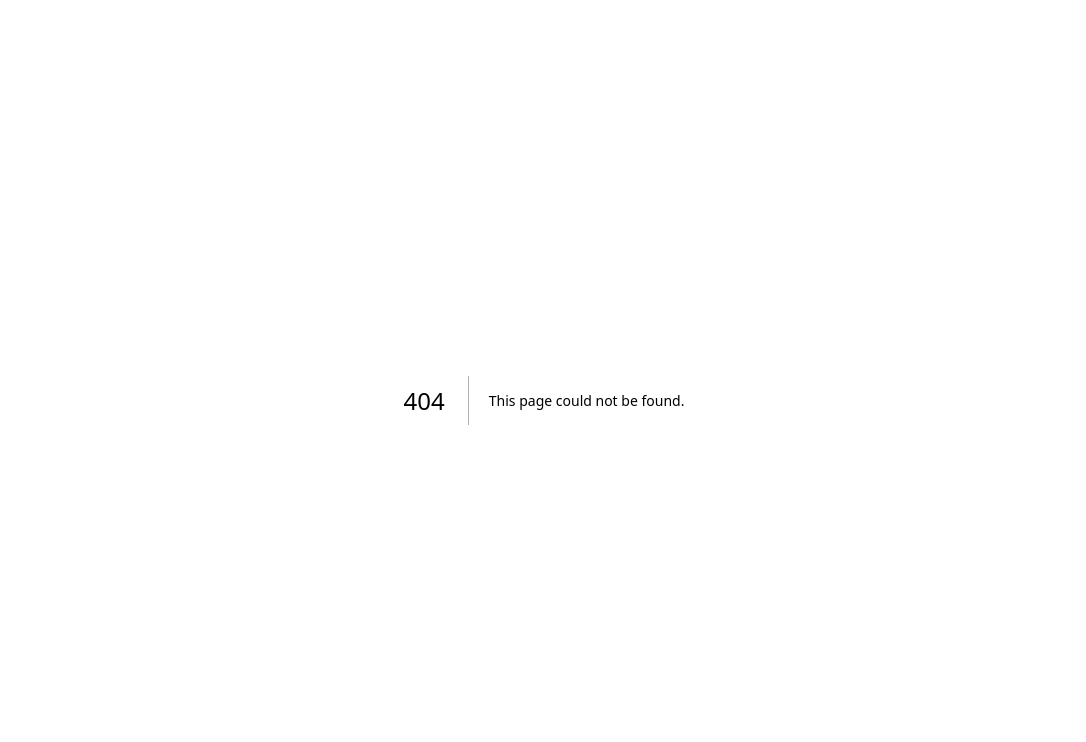
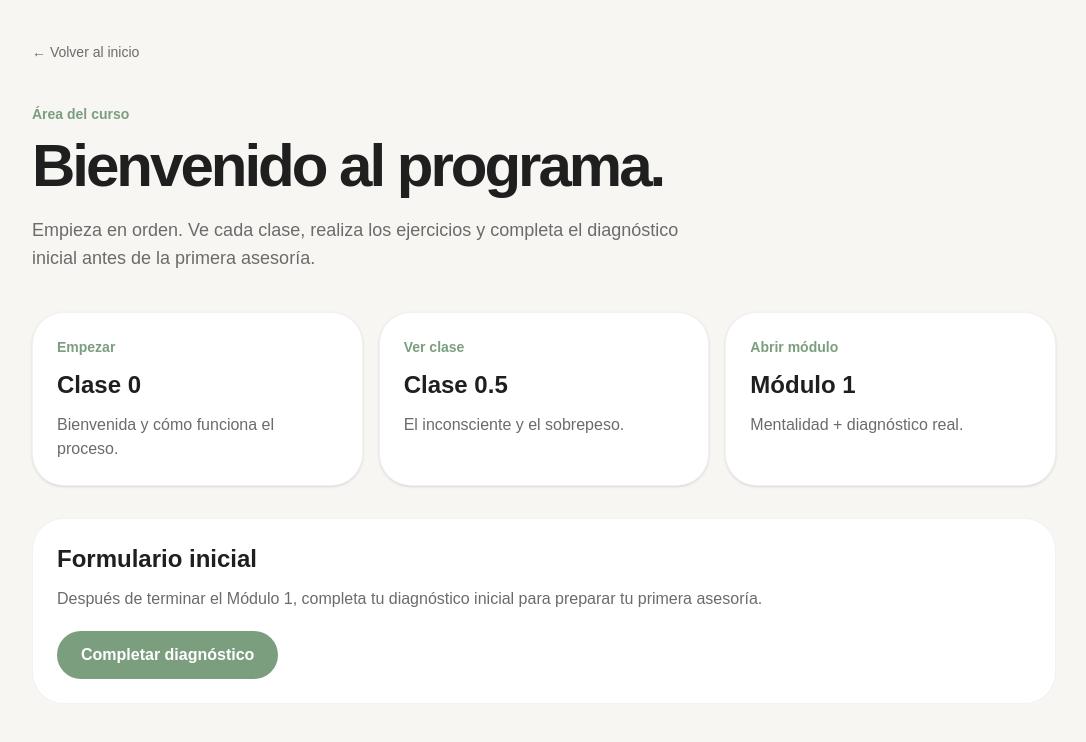
Before and after one commit to josecamilo1111/mi-web, a Next.js app: page /curso in a window 1280 px wide. Before the commit this address had no page. Shown: the top 742 px of the page, without its empty margins (96-1182 px from the left). Built offline with nearby package versions, Linux system fonts and the light colour scheme.

Commit message:
agrego area del curso

```diff
--- /dev/null
+++ b/app/curso/clase-0/page.tsx
@@ -0,0 +1,44 @@
+export default function Clase0() {
+  return (
+    <main className="min-h-screen bg-[#F7F6F2] text-[#1F1F1F] px-5 py-10">
+      <div className="mx-auto max-w-4xl">
+        <a href="/curso" className="text-sm text-[#6B6B6B]">
+          ← Volver al curso
+        </a>
+
+        <section className="py-8">
+          <p className="text-sm font-semibold text-[#7A9E7E] mb-3">
+            Clase 0
+          </p>
+
+          <h1 className="text-4xl md:text-5xl font-semibold tracking-[-0.04em] mb-4">
+            Bienvenida: cómo funciona este proceso
+          </h1>
+
+          <p className="text-[#6B6B6B] text-lg">
+            Aquí entenderás cómo usar el curso, el acompañamiento,
+            WhatsApp y las asesorías.
+          </p>
+        </section>
+
+        <div className="bg-white rounded-[2rem] p-4 shadow-sm border border-black/5">
+          <iframe
+            className="w-full aspect-video rounded-[1.5rem]"
+            src="https://www.youtube.com/embed/BOui673zCNo"
+            title="Clase 0"
+            allowFullScreen
+          />
+        </div>
+
+        <div className="mt-8 flex justify-end">
+          <a
+            href="/curso/clase-05"
+            className="rounded-full bg-[#7A9E7E] text-white px-6 py-3 font-semibold"
+          >
+            Continuar →
+          </a>
+        </div>
+      </div>
+    </main>
+  );
+}
--- /dev/null
+++ b/app/curso/clase-05/page.tsx
@@ -0,0 +1,52 @@
+export default function Clase05() {
+  return (
+    <main className="min-h-screen bg-[#F7F6F2] text-[#1F1F1F] px-5 py-10">
+      <div className="mx-auto max-w-4xl">
+        <a href="/curso" className="text-sm text-[#6B6B6B]">
+          ← Volver al curso
+        </a>
+
+        <section className="py-8">
+          <p className="text-sm font-semibold text-[#7A9E7E] mb-3">
+            Clase 0.5
+          </p>
+
+          <h1 className="text-4xl md:text-5xl font-semibold tracking-[-0.04em] mb-4">
+            El inconsciente y el sobrepeso
+          </h1>
+
+          <p className="text-[#6B6B6B] text-lg">
+            Observa qué patrones, conflictos o resistencias pueden estar influyendo en tu proceso.
+          </p>
+        </section>
+
+        <div className="bg-white rounded-[2rem] p-4 shadow-sm border border-black/5">
+          <iframe
+            className="w-full aspect-video rounded-[1.5rem]"
+            src="https://www.youtube.com/embed/axBKEBK6ux4"
+            title="Clase 0.5"
+            allowFullScreen
+          />
+        </div>
+
+        <section className="mt-8 bg-white rounded-[2rem] p-6 border border-black/5">
+          <h2 className="text-2xl font-semibold mb-3">
+            Reflexión antes de avanzar
+          </h2>
+          <p className="text-[#6B6B6B]">
+            No necesitas resolver todo aquí. Solo empieza a observar qué parte de esto resuena contigo.
+          </p>
+        </section>
+
+        <div className="mt-8 flex justify-end">
+          <a
+            href="/curso/modulo-1"
+            className="rounded-full bg-[#7A9E7E] text-white px-6 py-3 font-semibold"
+          >
+            Ir al Módulo 1 →
+          </a>
+        </div>
+      </div>
+    </main>
+  );
+}
--- /dev/null
+++ b/app/curso/modulo-1/page.tsx
@@ -0,0 +1,102 @@
+const videos = [
+  [
+    'Video 1',
+    'No cambies nada todavía',
+    'https://www.youtube.com/embed/seDP0bMiA94',
+  ],
+  [
+    'Video 2',
+    'Cómo registrar lo que comes',
+    'https://www.youtube.com/embed/5Vu6rJ-AaSk',
+  ],
+  [
+    'Video 3',
+    'Cómo tomar medidas',
+    'https://www.youtube.com/embed/ojnu90wSglo',
+  ],
+  [
+    'Video 4',
+    'Cómo interpretar tus datos',
+    'https://www.youtube.com/embed/HgbDQD-JLew',
+  ],
+  [
+    'Video 5',
+    'Cómo usar ChatGPT dentro del proceso',
+    'https://www.youtube.com/embed/kcV1YFqU9Nw',
+  ],
+  [
+    'Video 6',
+    'Qué vamos a hacer con toda esta información',
+    'https://www.youtube.com/embed/m1VlnhmGiss',
+  ],
+];
+
+export default function Modulo1() {
+  return (
+    <main className="min-h-screen bg-[#F7F6F2] text-[#1F1F1F] px-5 py-10">
+      <div className="mx-auto max-w-5xl">
+        <a href="/curso" className="text-sm text-[#6B6B6B]">
+          ← Volver al curso
+        </a>
+
+        <section className="py-8">
+          <p className="text-sm font-semibold text-[#7A9E7E] mb-3">
+            Módulo 1
+          </p>
+
+          <h1 className="text-4xl md:text-5xl font-semibold tracking-[-0.04em] mb-4">
+            Mentalidad + diagnóstico real
+          </h1>
+
+          <p className="text-[#6B6B6B] text-lg max-w-3xl">
+            Antes de cambiar algo, primero tienes que verlo.
+            Aquí vas a registrar, medir y entender desde dónde estás empezando.
+          </p>
+        </section>
+
+        <div className="space-y-8">
+          {videos.map(([label, title, src]) => (
+            <section
+              key={src}
+              className="bg-white rounded-[2rem] p-4 md:p-6 shadow-sm border border-black/5"
+            >
+              <p className="text-sm text-[#7A9E7E] font-semibold mb-2">
+                {label}
+              </p>
+
+              <h2 className="text-2xl font-semibold mb-4">
+                {title}
+              </h2>
+
+              <iframe
+                className="w-full aspect-video rounded-[1.5rem]"
+                src={src}
+                title={title}
+                allowFullScreen
+              />
+            </section>
+          ))}
+        </div>
+
+        <section className="mt-10 bg-white rounded-[2rem] p-6 border border-black/5">
+          <h2 className="text-2xl font-semibold mb-3">
+            Completa tu diagnóstico inicial
+          </h2>
+
+          <p className="text-[#6B6B6B] mb-5">
+            Aquí vas a enviar tus medidas, registro de alimentación,
+            observaciones y preguntas de autoexploración.
+            Esto servirá para preparar tu primera asesoría.
+          </p>
+
+          <a
+            href="#"
+            className="inline-flex rounded-full bg-[#7A9E7E] text-white px-6 py-3 font-semibold"
+          >
+            Completar formulario inicial
+          </a>
+        </section>
+      </div>
+    </main>
+  );
+}
--- /dev/null
+++ b/app/curso/page.tsx
@@ -0,0 +1,85 @@
+const cards = [
+  {
+    title: 'Clase 0',
+    text: 'Bienvenida y cómo funciona el proceso.',
+    href: '/curso/clase-0',
+    status: 'Empezar',
+  },
+  {
+    title: 'Clase 0.5',
+    text: 'El inconsciente y el sobrepeso.',
+    href: '/curso/clase-05',
+    status: 'Ver clase',
+  },
+  {
+    title: 'Módulo 1',
+    text: 'Mentalidad + diagnóstico real.',
+    href: '/curso/modulo-1',
+    status: 'Abrir módulo',
+  },
+];
+
+export default function Curso() {
+  return (
+    <main className="min-h-screen bg-[#F7F6F2] text-[#1F1F1F] px-5 py-10">
+      <div className="mx-auto max-w-5xl">
+        <a href="/" className="text-sm text-[#6B6B6B]">
+          ← Volver al inicio
+        </a>
+
+        <section className="py-10">
+          <p className="text-sm font-semibold text-[#7A9E7E] mb-3">
+            Área del curso
+          </p>
+
+          <h1 className="text-4xl md:text-6xl font-semibold tracking-[-0.05em] mb-5">
+            Bienvenido al programa.
+          </h1>
+
+          <p className="text-[#6B6B6B] text-lg max-w-2xl">
+            Empieza en orden. Ve cada clase, realiza los ejercicios y completa el diagnóstico inicial antes de la primera asesoría.
+          </p>
+        </section>
+
+        <div className="grid md:grid-cols-3 gap-4">
+          {cards.map((card) => (
+            <a
+              key={card.title}
+              href={card.href}
+              className="bg-white rounded-[2rem] p-6 border border-black/5 shadow-sm hover:-translate-y-1 transition"
+            >
+              <p className="text-sm text-[#7A9E7E] font-semibold mb-3">
+                {card.status}
+              </p>
+
+              <h2 className="text-2xl font-semibold mb-3">
+                {card.title}
+              </h2>
+
+              <p className="text-[#6B6B6B]">
+                {card.text}
+              </p>
+            </a>
+          ))}
+        </div>
+
+        <section className="mt-8 bg-white rounded-[2rem] p-6 border border-black/5">
+          <h2 className="text-2xl font-semibold mb-3">
+            Formulario inicial
+          </h2>
+
+          <p className="text-[#6B6B6B] mb-5">
+            Después de terminar el Módulo 1, completa tu diagnóstico inicial para preparar tu primera asesoría.
+          </p>
+
+          <a
+            href="#"
+            className="inline-flex rounded-full bg-[#7A9E7E] text-white px-6 py-3 font-semibold"
+          >
+            Completar diagnóstico
+          </a>
+        </section>
+      </div>
+    </main>
+  );
+}
```
